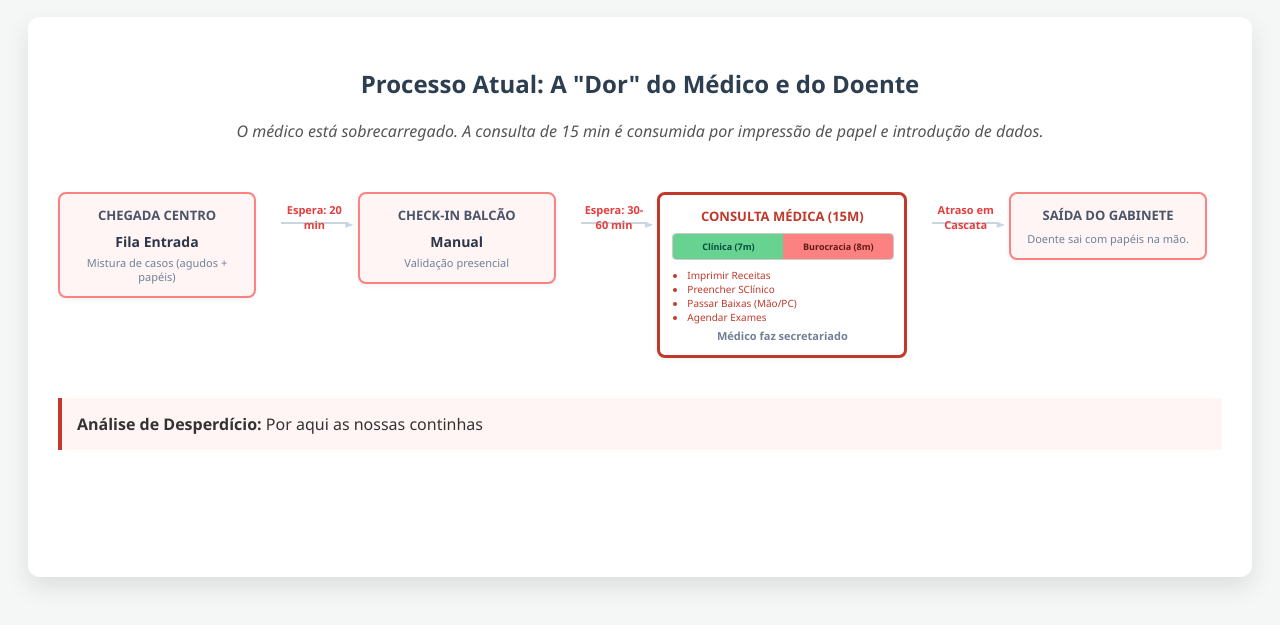
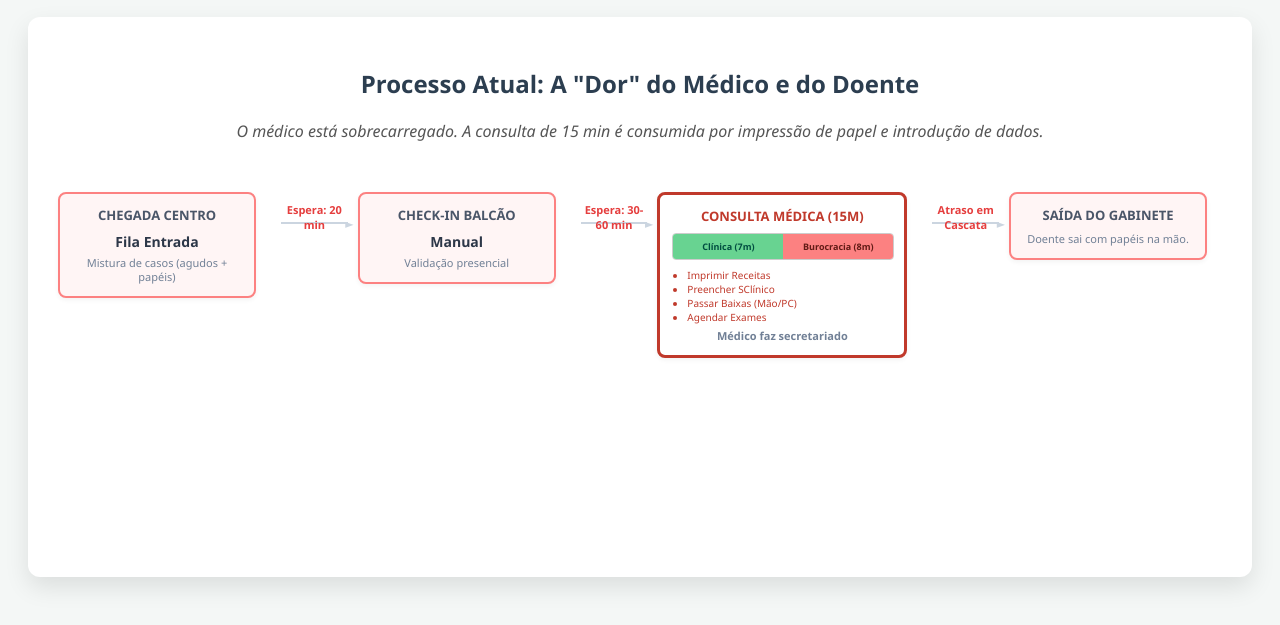
Before and after one commit to ApeMendes/projeto_GIH, a plain HTML site: page VSM.html in a window 1280 px wide. Shown: the part 159-784 px from the top of the page. Drawn offline with Linux system fonts and the light colour scheme.

Commit message:
Remove waste analysis section from VSM.html
Removed the waste analysis section from the VSM.

```diff
--- a/VSM.html
+++ b/VSM.html
@@ -111,10 +111,6 @@
                 <span class="desc">Doente sai com papéis na mão.</span>
             </div>
         </div>
-
-        <div style="background:#fff5f5; padding:15px; border-left:4px solid #c0392b; margin-top:20px;">
-            <strong>Análise de Desperdício:</strong> Por aqui as nossas continhas
-        </div>
     </div>
 
     <div id="future" class="vsm-container">
```
